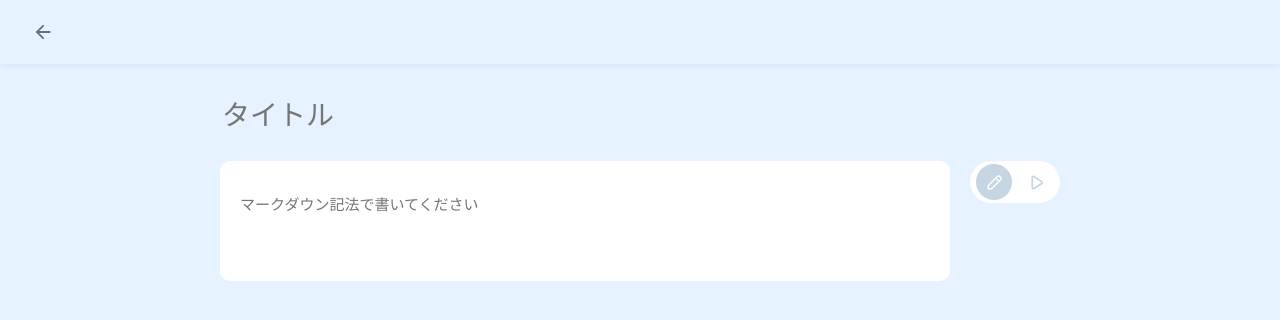
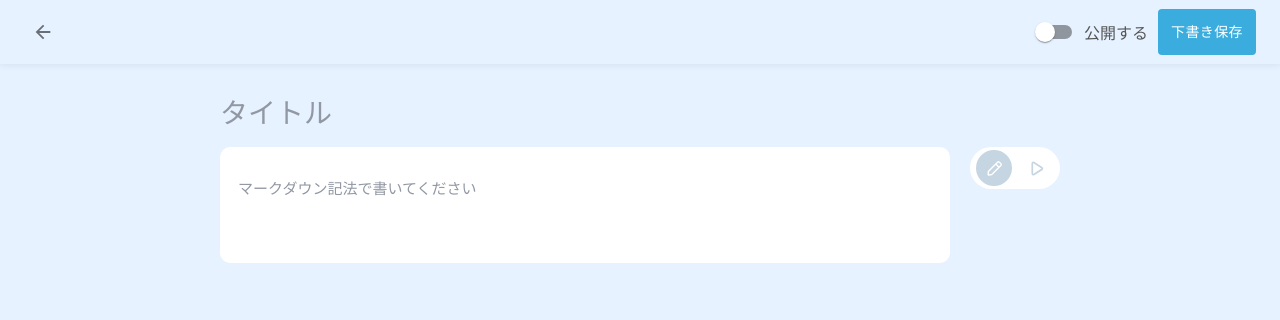
Before and after one commit to 10fu3/den3-blog-ssr, a Next.js app: page /editor in a window 1280 px wide. Shown: the top 320 px of the page. Built offline with nearby package versions, Linux system fonts and the light colour scheme.

Commit message:
implement editor

```diff
--- /dev/null
+++ b/component/blog/ResizeTextArea.tsx
@@ -0,0 +1,41 @@
+import React, {CSSProperties, Dispatch, SetStateAction, useEffect, useState} from "react";
+
+import Draft, {ContentState, Editor, EditorState, Modifier} from 'draft-js';
+import 'draft-js/dist/Draft.css'
+
+const ResizeTextArea:React.FC<{style?:CSSProperties,value:string,setValue:Dispatch<SetStateAction<string>>,placeholder?:string}> = (props)=>{
+
+    const [editorEnable, setEditorEnable] = useState(false)
+
+    const [value,setValue] = React.useState<EditorState>(
+        EditorState.createWithContent(ContentState.createFromText(props.value))
+    );
+
+    useEffect(() => {
+        setEditorEnable(true)
+    }, [])
+
+    useEffect(()=>{
+        props.setValue(value.getCurrentContent().getPlainText())
+    })
+
+    return (
+        <div style={props.style}>
+            {editorEnable && (
+                <Editor
+                    placeholder={props.placeholder}
+                    editorKey="text-field"
+                    editorState={value}
+                    onChange={setValue}
+                    handlePastedText={(e,h)=>{
+                        const newState = Modifier.replaceText(value.getCurrentContent(), value.getSelection(), e);
+                        setValue(EditorState.push(value, newState, 'insert-fragment'));
+                        return 'handled'
+                    }}
+                />
+            )}
+        </div>
+    );
+}
+
+export default ResizeTextArea
--- a/component/blog/StyledMarkdown.tsx
+++ b/component/blog/StyledMarkdown.tsx
@@ -52,7 +52,7 @@ const StyledMarkdown:NextPage<{markdown:string}> = (props)=>{
             p: ({node, ...props}) => <p style={{color:"#333",fontSize:16,lineHeight:3,marginTop:24,wordBreak:"break-all"}}>
                 {props.children}
             </p>,
-            img: ({node, ...props}) => <img src={props.src} style={{width:"100%",height:"auto"}}>
+            img: ({node, ...props}) => <img src={props.src} style={{width:"auto",height:"auto"}}>
                 {props.children}
             </img>,
             a: ({node, ...props}) => <Link href={props.href ? props.href : ''}>
--- a/package.json
+++ b/package.json
@@ -11,8 +11,10 @@
     "@emotion/react": "^11.6.0",
     "@emotion/styled": "^11.6.0",
     "@mui/material": "^5.1.1",
+    "@types/draft-js": "^0.11.6",
     "@types/react-syntax-highlighter": "^13.5.2",
     "@types/swiper": "^5.4.3",
+    "draft-js": "^0.11.7",
     "next": "12.0.4",
     "react": "17.0.2",
     "react-dom": "17.0.2",
--- a/pages/editor/index.tsx
+++ b/pages/editor/index.tsx
@@ -1,14 +1,19 @@
 import {NextPage} from "next";
-import {AppBar, Card, Grid, Hidden, IconButton, Toolbar} from "@mui/material";
+import {AppBar, Button, Card, Grid, Hidden, IconButton, Switch, Toolbar} from "@mui/material";
 import React, {ChangeEvent, useRef, useState} from "react";
 import {BACK_ARROW_ICON, PEN_ICON, PLAY_ICON} from "../../const/Icon";
 import {useRouter} from "next/router";
 import StyledMarkdown from "../../component/blog/StyledMarkdown";
+import ResizeTextArea from "../../component/blog/ResizeTextArea";
+import {EditorState} from "draft-js";
+import {CIRCLE_COLOR} from "../../const";
 
 const Editor:NextPage = ()=>{
 
     const [title,setTitle] = useState('');
     const [body,setBody] = useState('');
+
+    const [isOpen,setOpen] = useState(false)
 
     const [editorMode,setEditorMode] = useState<boolean>(true)
 
@@ -28,12 +33,22 @@ const Editor:NextPage = ()=>{
                 <IconButton onClick={()=>{router.back()}}>
                     {BACK_ARROW_ICON}
                 </IconButton>
+                <div style={{flexGrow:1}}/>
+                <Switch value={isOpen} onChange={()=>{setOpen(!isOpen)}} />
+                <p style={{color: isOpen ? "#222" : "#555",marginRight:10}}>公開する</p>
+                <Button style={{backgroundColor:CIRCLE_COLOR,fontSize:14,color:"white"}}>
+                    <div style={{margin:5}}>
+                        {
+                            isOpen ? "公開する" : "下書き保存"
+                        }
+                    </div>
+                </Button>
             </Toolbar>
         </div>
         <Grid container justifyContent="center" style={{width:"100%",margin:"27px 0px"}}>
             <Grid item style={{width:880}}>
                 <div style={{padding:"0px 20px"}}>
-                    <textarea style={{
+                    <ResizeTextArea style={{
                         border:"none",
                         width:"100%",
                         resize:"none",
@@ -43,9 +58,9 @@ const Editor:NextPage = ()=>{
                         outline:0,
                         backgroundColor:"rgba(0,0,0,0)"
                     }}
-                              value={title}
-                              placeholder={"タイトル"}
-                              onChange={onChangeTitle}
+                        value={title}
+                        placeholder={"タイトル"}
+                        setValue={setTitle}
                     />
                 </div>
                 <Grid container style={{width:"100%"}}>
@@ -54,20 +69,19 @@ const Editor:NextPage = ()=>{
                             <div style={{padding:"20px 8px",width:"100%",borderRadius:10,backgroundColor:"white"}}>
                                 <div style={{padding:10}}>
                                     {
-                                        editorMode ? <textarea style={{
+                                        editorMode ? <ResizeTextArea style={{
                                             border:"none",
                                             width:"100%",
                                             resize:"none",
                                             minHeight:"56px",
                                             fontSize:15,
                                             outline:0,
-                                            height:"auto",
                                             backgroundColor:"rgba(0,0,0,0)",
                                             fontFamily:"游ゴシック, Yu Gothic, Hiragino Kaku Gothic ProN, ヒラギノ角ゴ ProN W3, sans-serif"
                                         }}
                                             value={body}
                                             placeholder={"マークダウン記法で書いてください"}
-                                            onChange={onChangeBody}
+                                            setValue={setBody}
                                         /> : <StyledMarkdown markdown={body}/>
                                     }
                                 </div>
@@ -98,20 +112,19 @@ const Editor:NextPage = ()=>{
                             <div style={{padding:"20px 8px",width:"100%",borderRadius:10,backgroundColor:"white"}}>
                                 <div style={{padding:10}}>
                                     {
-                                        editorMode ? <textarea style={{
+                                        editorMode ? <ResizeTextArea style={{
                                             border:"none",
                                             width:"100%",
                                             resize:"none",
                                             minHeight:"56px",
                                             fontSize:15,
                                             outline:0,
-                                            height:"auto",
                                             backgroundColor:"rgba(0,0,0,0)",
                                             fontFamily:"游ゴシック, Yu Gothic, Hiragino Kaku Gothic ProN, ヒラギノ角ゴ ProN W3, sans-serif"
                                         }}
                                             value={body}
                                             placeholder={"マークダウン記法で書いてください"}
-                                            onChange={onChangeBody}
+                                            setValue={setBody}
                                         /> : <StyledMarkdown markdown={body}/>
                                     }
                                 </div>
```
Also changed, not shown: component/Pagination.tsx (+8 -3 lines), 1 other file (tests, documents, lock files or other folders).
